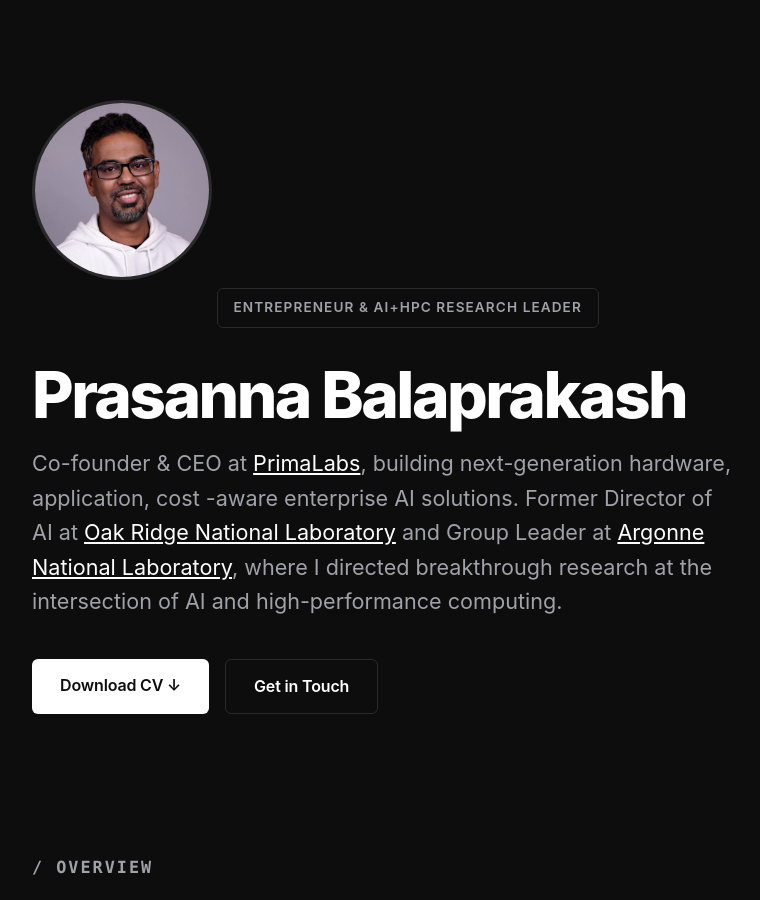
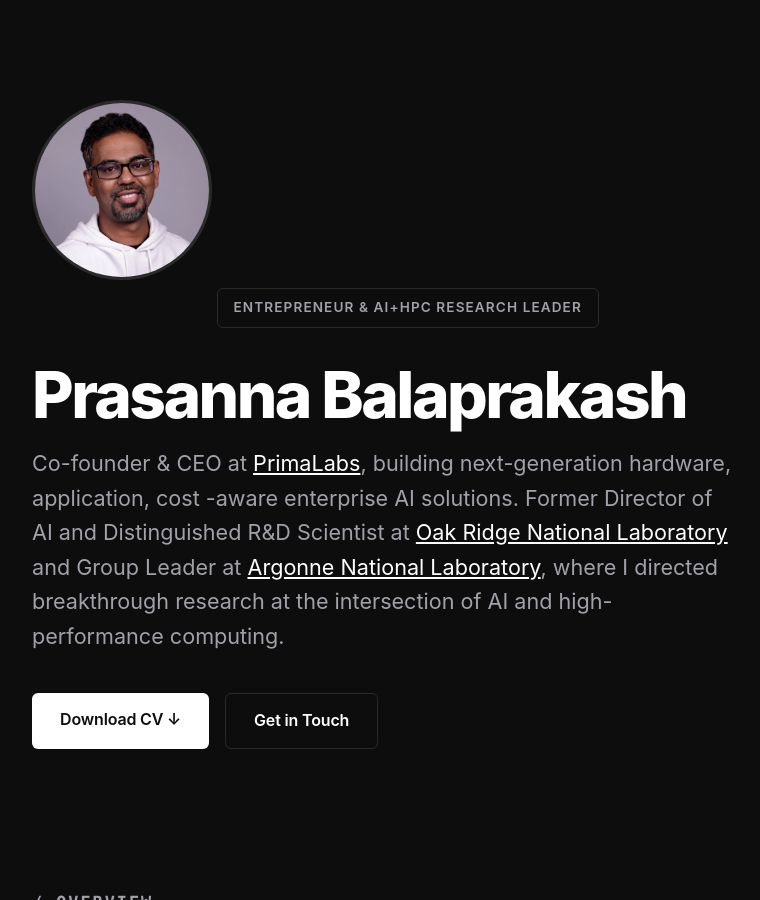
Before and after one commit to pbalapra/pbalapra.github.io, a Jekyll site: the page index.html, which Jekyll copies as it is, in a window 1280 px wide and 900 px high. Shown: the whole window, without its empty margins (198-958 px from the left). Built offline with Jekyll 4.4.1, drawn with Linux system fonts in a browser that asks for light colours.

Commit message:
Add Distinguished R&D Scientist title to subtitle
Updated subtitle to include Distinguished R&D Scientist alongside
Director of AI at ORNL for more complete title recognition.

🤖 Generated with [Claude Code](https://claude.com/claude-code)

Co-Authored-By: Claude <noreply@anthropic.com>

```diff
--- a/index.html
+++ b/index.html
@@ -421,7 +421,7 @@
             <img src="./PrasannaBalaprakash.jpg" alt="Prasanna Balaprakash" class="headshot">
             <div class="badge">Entrepreneur & AI+HPC Research Leader</div>
             <h1>Prasanna Balaprakash</h1>
-            <p class="subtitle">Co-founder & CEO at <a href="https://primalabs.ai/" target="_blank" style="color: var(--text-primary); text-decoration: underline;">PrimaLabs</a>, building next-generation hardware, application, cost -aware enterprise AI solutions. Former Director of AI at <a href="https://www.ornl.gov" target="_blank" style="color: var(--text-primary); text-decoration: underline;">Oak Ridge National Laboratory</a> and Group Leader at <a href="https://www.anl.gov" target="_blank" style="color: var(--text-primary); text-decoration: underline;">Argonne National Laboratory</a>, where I directed breakthrough research at the intersection of AI and high-performance computing.</p>
+            <p class="subtitle">Co-founder & CEO at <a href="https://primalabs.ai/" target="_blank" style="color: var(--text-primary); text-decoration: underline;">PrimaLabs</a>, building next-generation hardware, application, cost -aware enterprise AI solutions. Former Director of AI and Distinguished R&D Scientist at <a href="https://www.ornl.gov" target="_blank" style="color: var(--text-primary); text-decoration: underline;">Oak Ridge National Laboratory</a> and Group Leader at <a href="https://www.anl.gov" target="_blank" style="color: var(--text-primary); text-decoration: underline;">Argonne National Laboratory</a>, where I directed breakthrough research at the intersection of AI and high-performance computing.</p>
             <div class="btn-group">
                 <a href="./Prasanna_Balaprakash_CV.pdf" class="btn btn-primary" target="_blank">Download CV ↓</a>
                 <a href="mailto:pbalapra@primalabs.ai" class="btn btn-secondary">Get in Touch</a>
```
